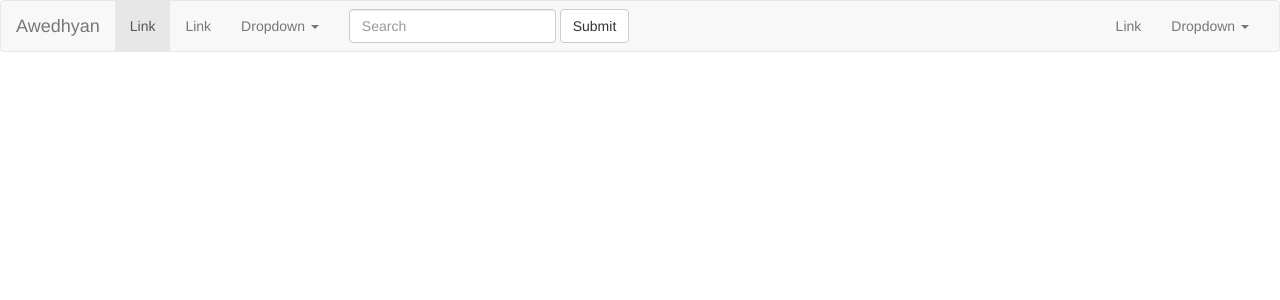
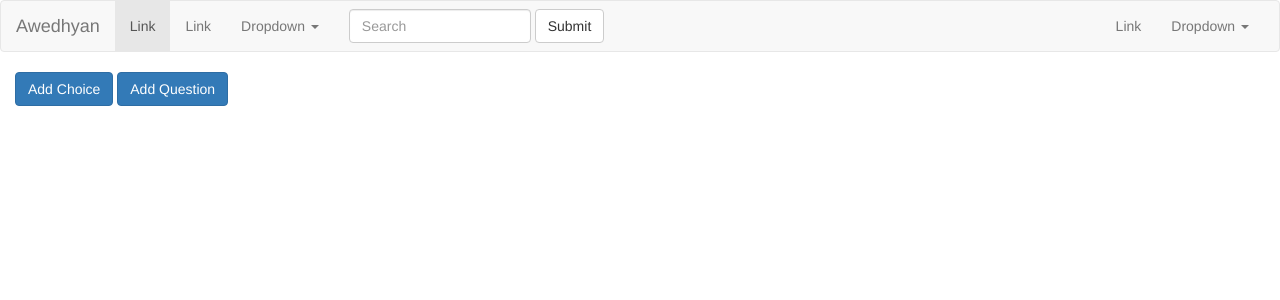
Before and after one commit to Wrufesh/awedhyan, a Django app: template app/apps/academy/templates/academy/chapterquestion_form.html in a window 1280 px wide. Shown: the top 300 px of the page. Run offline with Django 3.2, Linux system fonts and the light colour scheme; the template is opened without the code that fills it, so the values that code supplies are empty; parts of the project's set-up code (start-up, migrations or seed data) failed here and were passed over; some libraries are stand-ins or nearby versions.

Commit message:
material design lite included into the project

```diff
--- a/app/apps/academy/forms.py
+++ b/app/apps/academy/forms.py
@@ -77,10 +77,9 @@ class QuestionForm(HTML5BootstrapModelForm):
         # 'detail', 'image', 'true_false_answer', 'type', 'choices'
         model = Question
         fields = ('detail', 'image', 'true_false_answer', 'type')
-
         widgets = {
             'detail': forms.TextInput(attrs={'data-bind': 'value: detail'}),
             'image': forms.ClearableFileInput(attrs={'data-bind': 'value: image'}),
-            'true_false_answer': forms.CheckboxInput(attrs={'data-bind' : 'checked: true_false_answer'}),
-            'type': forms.Select(attrs={'data-bind': 'value: type'})
+            'type': forms.Select(attrs={'data-bind': 'value: type'}),
+            'true_false_answer': forms.CheckboxInput(attrs={'data-bind': 'checked: true_false_answer, visible: type() == "TRUE/FALSE"'})
         }
--- a/app/apps/academy/templates/academy/chapterquestion_form.html
+++ b/app/apps/academy/templates/academy/chapterquestion_form.html
@@ -1,6 +1,7 @@
 {% extends "base.html" %}
 {% load static %}
 {% load filters %}
+{% load i18n %}
 
 {% block body_class %}template-homepage{% endblock %}
 
@@ -45,10 +46,15 @@
 {% endblock %}
 
 {% block content %}
-<!-- ko foreach: questions -->
-    {{ forms.question_form }}
-    <!-- ko foreach: choices -->
-    {{ forms.choice_form }}
+<form>
+    <!-- ko foreach: questions -->
+        {{ forms.question_form }}
+        <!-- ko foreach: choices -->
+            {{ forms.choice_form }}
+        <!-- /ko -->
+        <button data-bind="click: add_choice, visible: choices().length > 0" class="btn btn-primary">{% trans 'Add Choice' %}</button>
     <!-- /ko -->
-<!-- /ko -->
+    <button data-bind="click: add_question" class="btn btn-primary">{% trans 'Add Question' %}</button>
+</form>
+
 {% endblock %}
--- a/app/static/public/academy/js/chapterquestion_form.js
+++ b/app/static/public/academy/js/chapterquestion_form.js
@@ -16,14 +16,22 @@ function Question(){
     self.image = ko.observable();
     self.true_false_answer = ko.observable();
     self.type = ko.observable();
-    self.choices = ko.observableArray([new Choice()]);
+    self.choices = ko.observableArray();
 
     self.type.subscribe(function(){
-        console.log('Question Type changed')
+        if(self.type() != 'OBJECTIVE'){
+            self.choices([]);
+        }else if(self.type() == 'OBJECTIVE'){
+            self.choices.push(new Choice())
+        }
+
+        if(self.type() != 'TRUE/FALSE'){
+            self.true_false_answer(false);
+        }
     });
 
     self.add_choice = function(){
-        console.log('Choice Added');
+        self.choices.push(new Choice())
     };
 }
 
@@ -33,7 +41,7 @@ function ChapterQuestion(chapter_id){
     self.questions = ko.observableArray([new Question()]);
 
     self.add_question = function(){
-        console.log('Question Added')
+        self.questions.push(new Question());
     };
 
     self.save = function(){
--- a/app/templates/base.html
+++ b/app/templates/base.html
@@ -13,6 +13,9 @@
 
         {# Global stylesheets #}
         <link rel="stylesheet" type="text/css" href="{% static 'public/plugins/bootstrap/dist/css/bootstrap.min.css' %}">
+        <link rel="stylesheet" href="{% static 'public/plugins/material-design-lite/material.min.css'%}">
+        <!--TODO make below stylesheet available locally-->
+        <link rel="stylesheet" href="https://fonts.googleapis.com/icon?family=Material+Icons">
 
         {% block extra_css %}
             {# Override this in templates to add extra stylesheets #}
@@ -36,6 +39,10 @@
         <script type="text/javascript" src="{% static 'public/plugins/jquery/dist/jquery.min.js' %}"></script>
         <script type="text/javascript" src="{% static 'public/plugins/bootstrap/dist/js/bootstrap.min.js' %}"></script>
 
+
+        <script src="{% static 'public/plugins/material-design-lite/material.min.js' %}"></script>
+
+
         {% block extra_js %}
             {# Override this in templates to add extra javascript #}
         {% endblock %}
--- a/bower.json
+++ b/bower.json
@@ -20,6 +20,7 @@
     "font-awesome": "fontawesome#^4.7.0",
     "jsutil": "awecode-jsutil#*",
     "knockout": "^3.4.2",
-    "knockout-mapping": "^2.4.1"
+    "knockout-mapping": "^2.4.1",
+    "material-design-lite": "^1.3.0"
   }
 }
```
